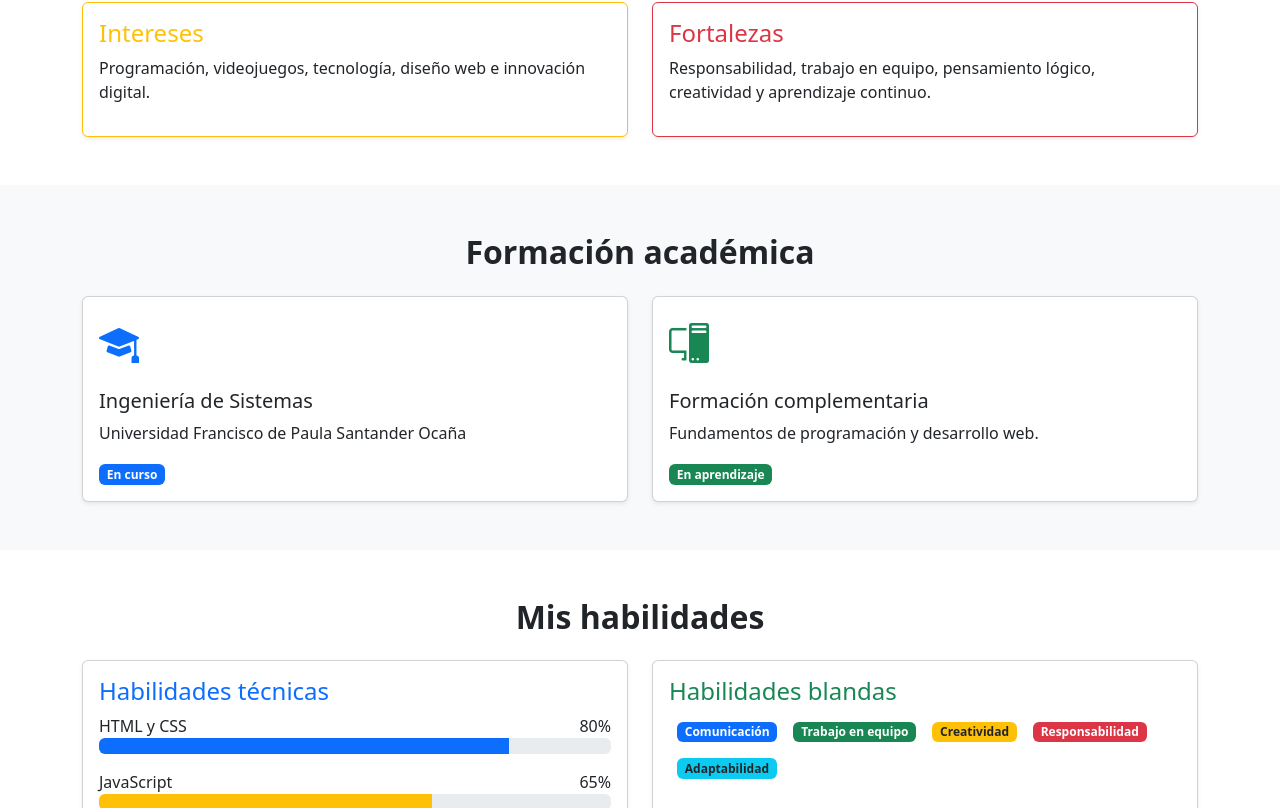
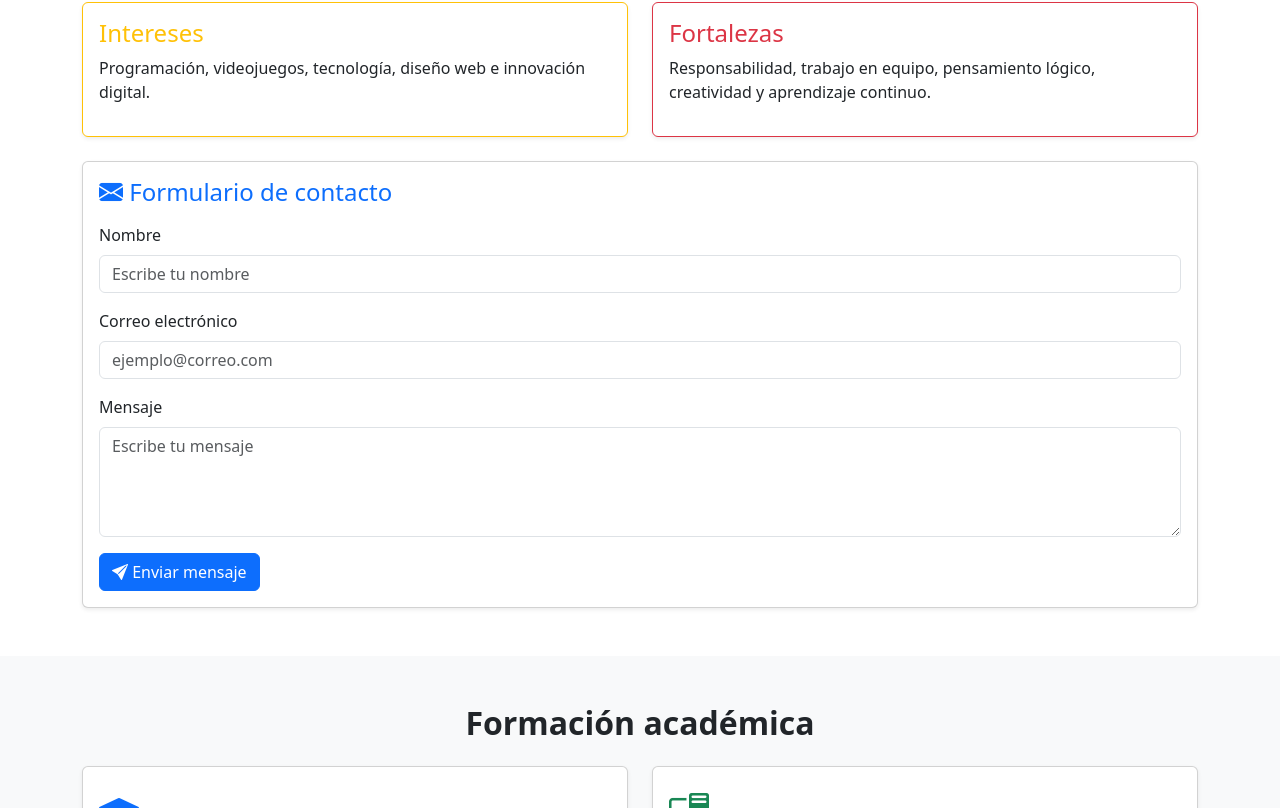
Before and after one commit to Kadumn/actividad-react-bootstrap, a React (Vite) app: page / in a window 1280 px wide. Shown: the part 725-1533 px from the top of the page. Built offline with nearby package versions, Linux system fonts and the light colour scheme.

Commit message:
Agregar formulario de contacto

```diff
--- a/src/segundo-parcial/components/SobreMi.jsx
+++ b/src/segundo-parcial/components/SobreMi.jsx
@@ -1,5 +1,27 @@
+
+import { useState } from "react";
 
 function SobreMi() {
+  const [enviado, setEnviado] = useState(false);
+
+  function enviarFormulario(e) {
+    e.preventDefault();
+
+    const datos = new FormData(e.target);
+    const nombre = datos.get("nombre");
+    const correo = datos.get("correo");
+    const mensaje = datos.get("mensaje");
+
+    const asunto = encodeURIComponent("Contacto desde mi hoja de vida");
+    const cuerpo = encodeURIComponent(
+      `Nombre: ${nombre}\nCorreo: ${correo}\nMensaje: ${mensaje}`
+    );
+
+    setEnviado(true);
+    window.location.href =
+      `mailto:jlarrotal@ufpso.edu.co?subject=${asunto}&body=${cuerpo}`;
+  }
+
   return (
     <section id="sobre-mi" className="container-fluid py-5">
       <div className="container">
@@ -36,8 +58,10 @@ function SobreMi() {
             <div className="card h-100 shadow-sm border-warning">
               <div className="card-body">
                 <h4 className="text-warning">Intereses</h4>
-                <p>Programación, videojuegos, tecnología, diseño web
-                  e innovación digital.</p>
+                <p>
+                  Programación, videojuegos, tecnología,
+                  diseño web e innovación digital.
+                </p>
               </div>
             </div>
           </div>
@@ -46,8 +70,65 @@ function SobreMi() {
             <div className="card h-100 shadow-sm border-danger">
               <div className="card-body">
                 <h4 className="text-danger">Fortalezas</h4>
-                <p>Responsabilidad, trabajo en equipo, pensamiento
-                  lógico, creatividad y aprendizaje continuo.</p>
+                <p>
+                  Responsabilidad, trabajo en equipo,
+                  pensamiento lógico, creatividad y aprendizaje continuo.
+                </p>
+              </div>
+            </div>
+          </div>
+
+          <div className="col-12">
+            <div className="card shadow-sm">
+              <div className="card-body">
+                <h4 className="text-primary mb-3">
+                  <i className="bi bi-envelope-fill"></i> Formulario de contacto
+                </h4>
+
+                <form onSubmit={enviarFormulario}>
+                  <div className="mb-3">
+                    <label className="form-label">Nombre</label>
+                    <input
+                      type="text"
+                      name="nombre"
+                      className="form-control"
+                      placeholder="Escribe tu nombre"
+                      required
+                    />
+                  </div>
+
+                  <div className="mb-3">
+                    <label className="form-label">Correo electrónico</label>
+                    <input
+                      type="email"
+                      name="correo"
+                      className="form-control"
+                      placeholder="ejemplo@correo.com"
+                      required
+                    />
+                  </div>
+
+                  <div className="mb-3">
+                    <label className="form-label">Mensaje</label>
+                    <textarea
+                      name="mensaje"
+                      className="form-control"
+                      rows="4"
+                      placeholder="Escribe tu mensaje"
+                      required
+                    ></textarea>
+                  </div>
+
+                  <button type="submit" className="btn btn-primary">
+                    <i className="bi bi-send-fill"></i> Enviar mensaje
+                  </button>
+                </form>
+
+                {enviado && (
+                  <p className="text-success mt-3">
+                    Se ha preparado tu mensaje para enviarlo por correo.
+                  </p>
+                )}
               </div>
             </div>
           </div>
```
